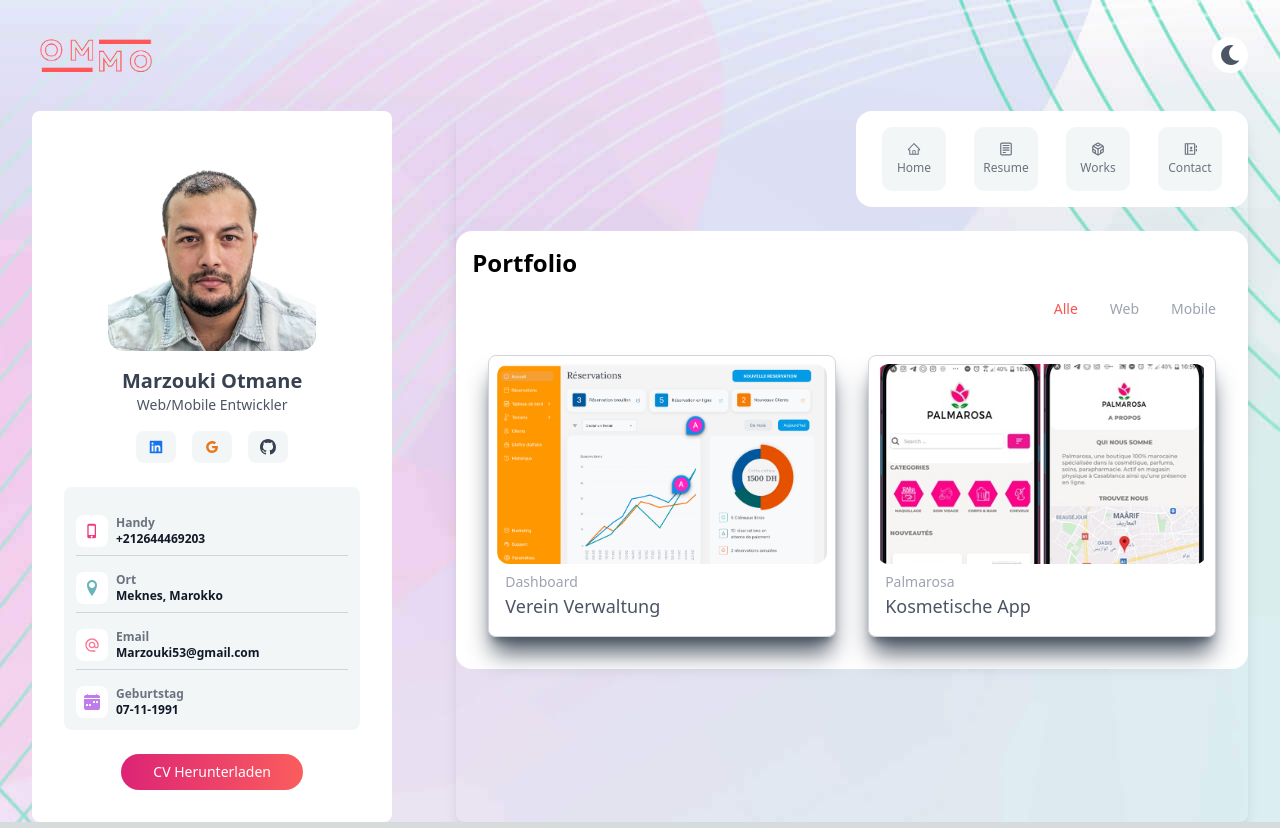
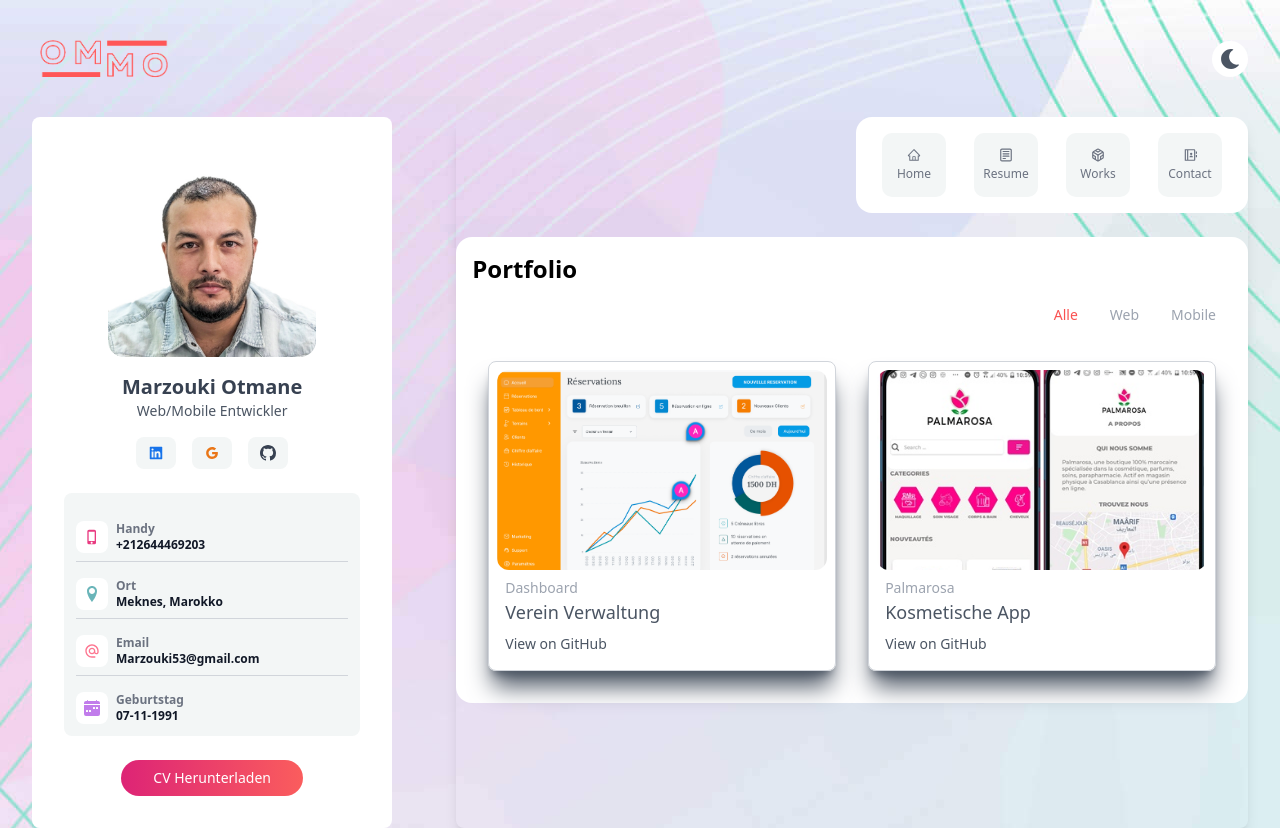
Before and after one commit to Otmanmarzouki/Portfolio-NextjsProjekt, a Next.js app: page /portfolio in a window 1280 px wide. Built offline with nearby package versions, Linux system fonts and the light colour scheme.

Commit message:
"Updated Layout, Logo, and Portfolio components with minor styling changes and added GitHub links to Portfolio items."

```diff
--- a/components/Layout/index.jsx
+++ b/components/Layout/index.jsx
@@ -34,7 +34,7 @@ export default function Layout({ children }) {
           </button>
         </header>
         <div className="flex flex-col lg:flex-row gap-6 w-full">
-          <Sidebar className="lg:w-1/4 w-full" />
+          <Sidebar className=" lg:w-1/4 w-full" />
           <main className="flex flex-col w-full gap-6  lg:w-3/4 lg:ml-10  rounded-lg shadow-lg">
             <div className="flex justify-end w-full">
               <Header />
--- a/components/Logo/index.jsx
+++ b/components/Logo/index.jsx
@@ -4,7 +4,7 @@ import LOGO from '@/public/Photos/LOGO.png'
 export default function PictureProfilComponent() {
   return (
   <>
-  <Image  src={LOGO} className=" w-32 p-2" />
+  <Image  src={LOGO} className=" w-36 p-2" />
   </>
   )
 }
--- a/components/Portfolio/PorfolioItem/index.jsx
+++ b/components/Portfolio/PorfolioItem/index.jsx
@@ -1,12 +1,20 @@
 import ImageSlider from '../ImageSlider';
 
-export default function PortfolioItem({ title, subtitle, slides }) {
+export default function PortfolioItem({ title, subtitle, slides ,githubLink }) {
   return (
     <div className="flex  flex-col border border-gray-300 shadow-xl shadow-gray-600 rounded-lg p-2">
       <ImageSlider slides={slides} />
       <div className="flex flex-col text-lg text-white p-2">
         <p className="text-gray-400 text-sm">{subtitle}</p>
         <p className="dark:text-white text-gray-600 text-lg font-medium">{title}</p>
+        <a
+          href={githubLink}
+          target="_blank"
+          rel="noopener noreferrer"
+          className="mt-2 text-gray-600 hover:underline text-sm"
+        >
+          View on GitHub
+        </a>
       </div>
     </div>
   );
--- a/components/Portfolio/index.jsx
+++ b/components/Portfolio/index.jsx
@@ -3,16 +3,22 @@ import TabSelector from './Tab';
 import PorfolioItem from './PorfolioItem';
 import SectionTitle from '@/commons/Title';
 
-const WebAppFotos = [
-  { id: 1, img: '/Photos/1.png' },
-  { id: 2, img: '/Photos/2.png' },
-  { id: 3, img: '/Photos/3.png' }
-];
+const WebAppFotos = {
+  githubLink: 'https://github.com/Otmanmarzouki/sport-reservation-fix-unorganised',
+  slides: [
+    { id: 1, img: '/Photos/1.png' },
+    { id: 2, img: '/Photos/2.png' },
+    { id: 3, img: '/Photos/3.png' }
+  ]
+};
 
-const MobileAppFotos = [
-  { id: 1, img: '/Photos/5.jpg' },
-  { id: 2, img: '/Photos/6.jpg' }
-];
+const MobileAppFotos = {
+  githubLink: 'https://github.com/Otmanmarzouki/ReactNativeAPP',
+  slides: [
+    { id: 1, img: '/Photos/5.jpg' },
+    { id: 2, img: '/Photos/6.jpg' }
+  ]
+};
 
 export default function Portfolio() {
   const [openTab, setOpenTab] = useState(1);
@@ -21,14 +27,14 @@ export default function Portfolio() {
     if (openTab === 1) {
       return (
         <>
-          <PorfolioItem key="web-app" title="Verein Verwaltung" subtitle="Dashboard" slides={WebAppFotos} />
-          <PorfolioItem key="mobile-app" title="Kosmetische App" subtitle="Palmarosa" slides={MobileAppFotos} />
+          <PorfolioItem key="web-app" title="Verein Verwaltung" subtitle="Dashboard" slides={WebAppFotos.slides} githubLink={WebAppFotos.githubLink} />
+          <PorfolioItem key="mobile-app" title="Kosmetische App" subtitle="Palmarosa" slides={MobileAppFotos.slides}  githubLink={MobileAppFotos.githubLink}/>
         </>
       );
     } else if (openTab === 2) {
-      return <PorfolioItem key="web-app" title="Verein Verwaltung" subtitle="Dashboard" slides={WebAppFotos} />;
+      return <PorfolioItem key="web-app" title="Verein Verwaltung" subtitle="Dashboard" slides={WebAppFotos.slides} githubLink={WebAppFotos.githubLink} />;
     } else if (openTab === 3) {
-      return <PorfolioItem key="mobile-app" title="Kosmetische App" subtitle="Palmarosa" slides={MobileAppFotos} />;
+      return <PorfolioItem key="mobile-app" title="Kosmetische App" subtitle="Palmarosa" slides={MobileAppFotos.slides} githubLink={MobileAppFotos.githubLink} />;
     }
   };
 
--- /dev/null
+++ b/pages/index.jsx
@@ -0,0 +1,12 @@
+import React from "react";
+import Layout from "../../components/Layout/index";
+import Home from "../../components/Home";
+export default function index() {
+  return (
+    <>
+      <Layout>
+        <Home/>
+      </Layout>
+    </>
+  );
+}
```
